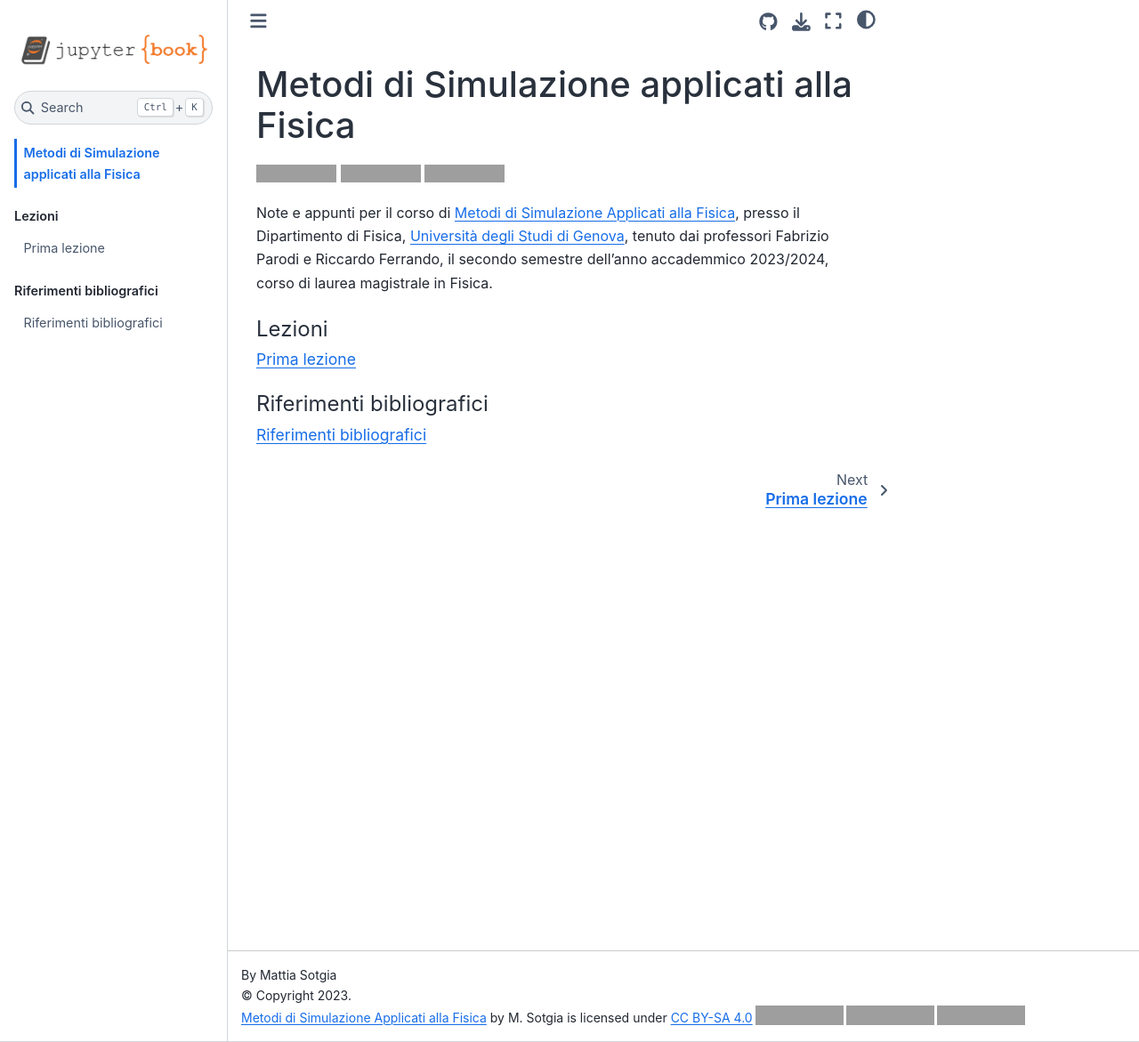
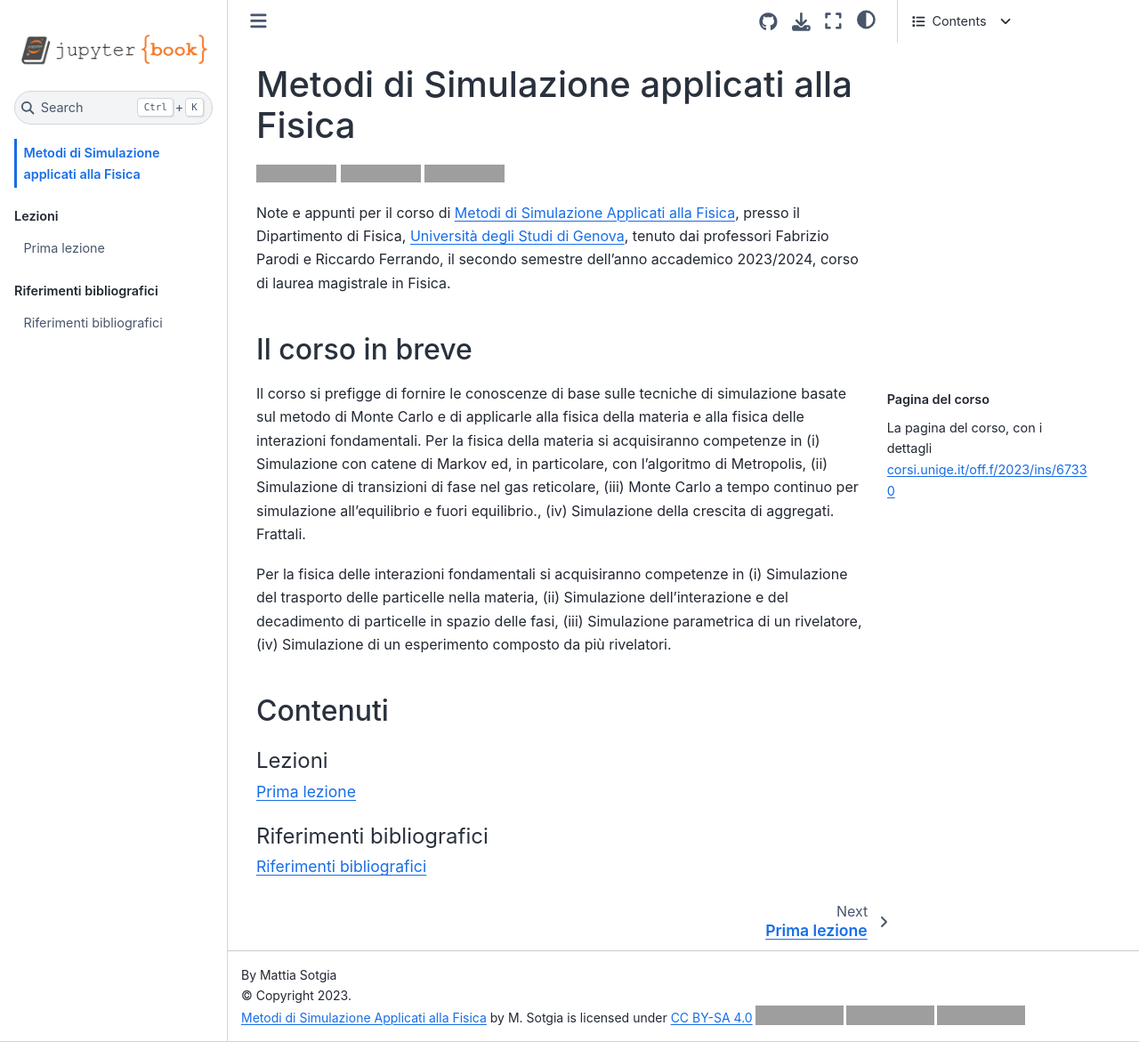
Before and after one commit to mattiasotgia/simulation-methods, a Jupyter Book: the page built from book/content/intro.md, in a window 1280 px wide and 1171 px high. Shown: the whole window at 89% size. Built offline with Jupyter Book 1.0.4 settings and Sphinx 7.4.7 and the Sphinx Book theme 1.1.4, drawn with Linux system fonts in a browser that asks for light colours; grey boxes are pictures that could not be loaded.

Commit message:
course introduction

````diff
--- a/book/content/intro.md
+++ b/book/content/intro.md
@@ -6,7 +6,19 @@
 <!---![GitHub release (with filter)](https://img.shields.io/github/v/release/mattiasotgia/simulation-methods?color=magenta)-->
 
 
-Note e appunti per il corso di [Metodi di Simulazione Applicati alla Fisica](https://corsi.unige.it/off.f/2023/ins/67330?codcla=9012), presso il Dipartimento di Fisica, [Università degli Studi di Genova](https://unige.it/), tenuto dai professori Fabrizio Parodi e Riccardo Ferrando, il secondo semestre dell'anno accademmico 2023/2024, corso di laurea magistrale in Fisica.
+Note e appunti per il corso di [Metodi di Simulazione Applicati alla Fisica](https://corsi.unige.it/off.f/2023/ins/67330?codcla=9012), presso il Dipartimento di Fisica, [Università degli Studi di Genova](https://unige.it/), tenuto dai professori Fabrizio Parodi e Riccardo Ferrando, il secondo semestre dell'anno accademico 2023/2024, corso di laurea magistrale in Fisica.
+
+## Il corso in breve
+
+:::{margin} Pagina del corso
+La pagina del corso, con i dettagli [corsi.unige.it/off.f/2023/ins/67330](https://corsi.unige.it/off.f/2023/ins/67330)
+:::
+
+Il corso si prefigge di fornire le conoscenze di base sulle tecniche di simulazione basate sul metodo di Monte Carlo e di applicarle alla fisica della materia e alla fisica delle interazioni fondamentali. Per la fisica della materia si acquisiranno competenze in (i) Simulazione con catene di Markov ed, in particolare, con l'algoritmo di Metropolis, (ii) Simulazione di transizioni di fase nel gas reticolare, (iii) Monte Carlo a tempo continuo per simulazione all'equilibrio e fuori equilibrio., (iv) Simulazione della crescita di aggregati. Frattali.
+
+Per la fisica delle interazioni fondamentali si acquisiranno competenze in (i) Simulazione del trasporto delle particelle nella materia, (ii) Simulazione dell'interazione e del decadimento di particelle in spazio delle fasi, (iii) Simulazione parametrica di un rivelatore, (iv) Simulazione di un esperimento composto da più rivelatori.
+
+## Contenuti
 
 ```{tableofcontents}
 ```
````
